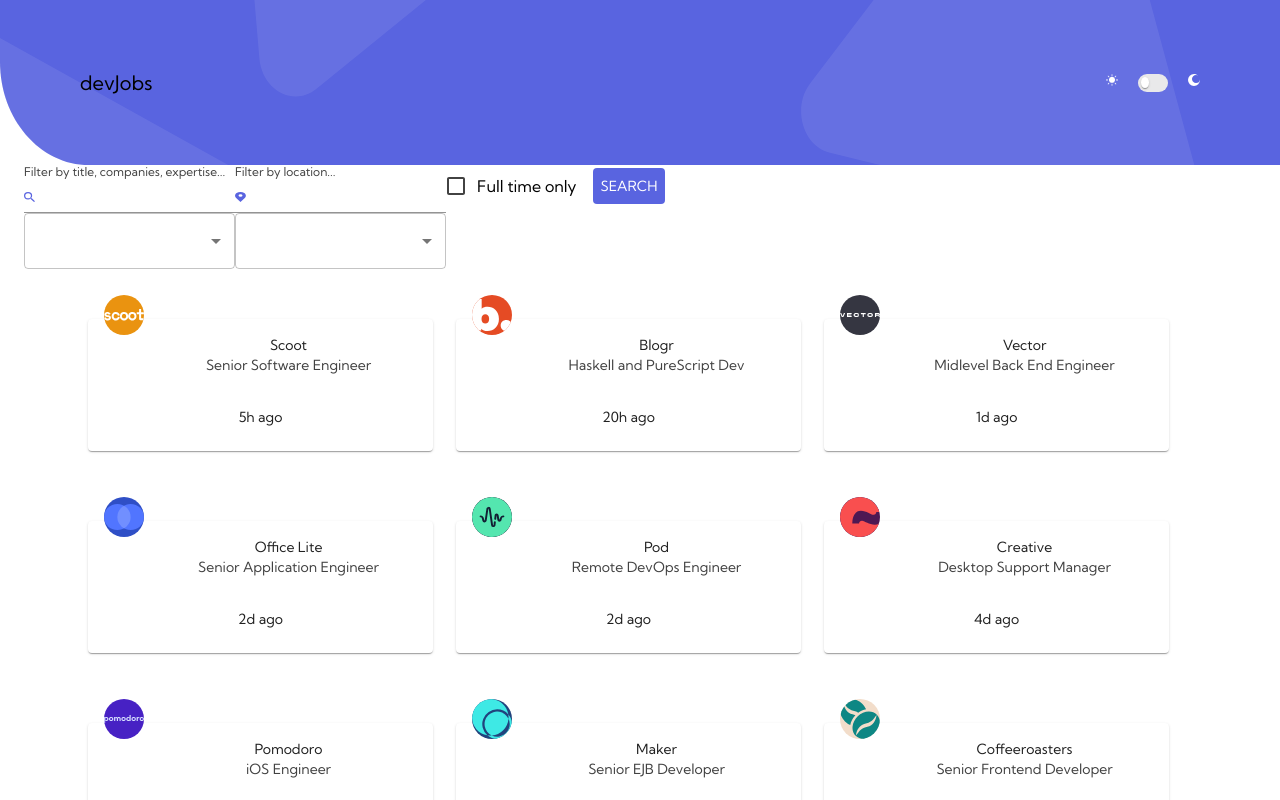
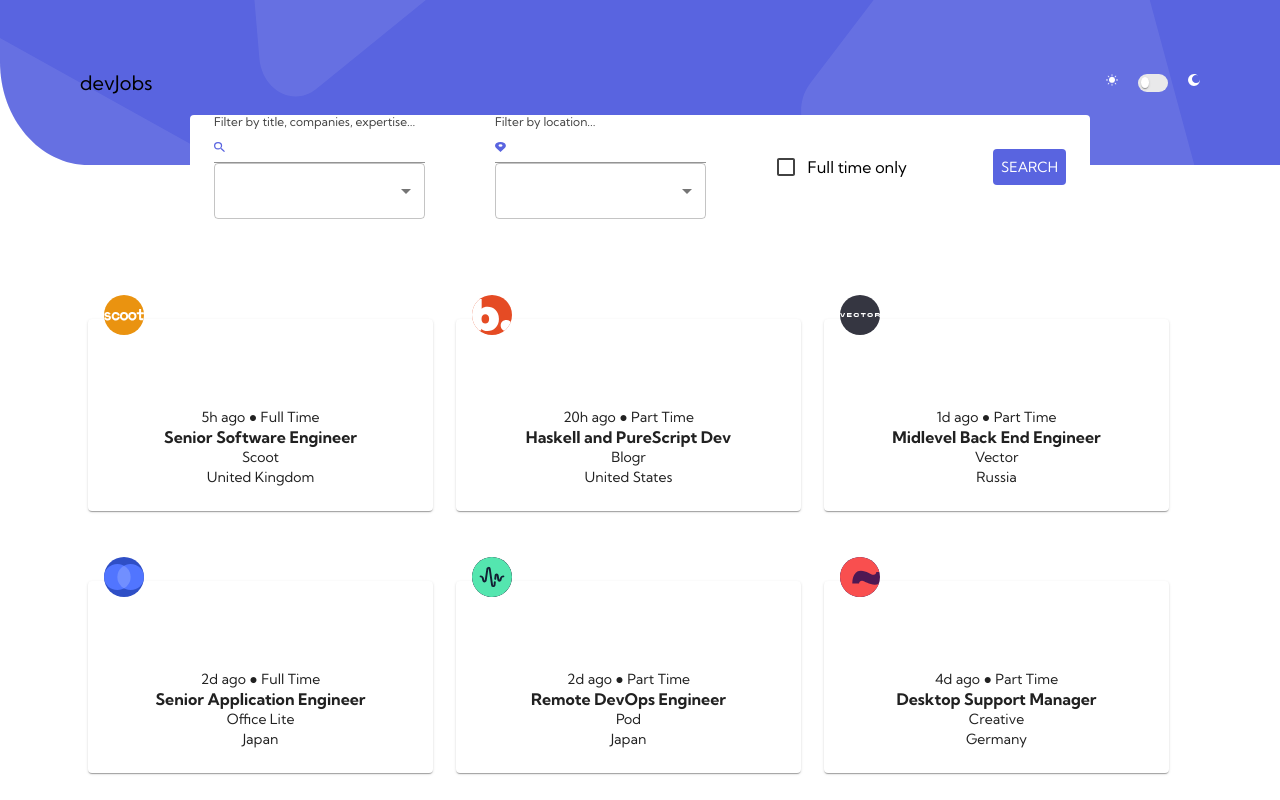
Before and after one commit to MSagdieva/FMChallenge---Devjobs-web-app, a Next.js app: page / in a window 1280 px wide. Shown: the top 800 px of the page. Built offline with nearby package versions, Linux system fonts and the light colour scheme.

Commit message:
first working version

```diff
--- a/components/JobCard.jsx
+++ b/components/JobCard.jsx
@@ -21,13 +21,13 @@
             <Avatar variant="square" style={{backgroundColor: info.info.logoBackground}} src={logoAddress}>
             </Avatar>
           }
-          title={info.info.company}
-          subheader={info.info.position}
         />
         <CardContent>
-          <Typography variant="body2">
-            {info.info.postedAt}
-          </Typography>
+        <Typography variant="body2">
+            {info.info.postedAt} {"\u25CF"} {info.info.contract}
+          </Typography><Typography variant="h8">{info.info.position}</Typography>
+        <Typography variant="body2">{info.info.company}</Typography>
+        <Typography variant="body2">{info.info.location}</Typography>
         </CardContent>
       </CustomizedCard>
   </Link>);
--- a/components/Main.jsx
+++ b/components/Main.jsx
@@ -16,7 +16,7 @@
     const [filterData, setFilterData] = useState(useContext(DataContext));
 
     useEffect (()=>
-    { console.log(searchQuery);
+    {
       setFilterData(data.filter((job)=>{return searchQuery.indexOf(job.id)!="-1"}))
     },[searchQuery])
 
--- a/components/SearchForm.jsx
+++ b/components/SearchForm.jsx
@@ -3,81 +3,82 @@
 import { Checkbox, FormControlLabel, Button, Container } from "@mui/material";
 import {DataContext} from "../pages/index";
 
+function capitalizeFirstLetter(string) {
+  return string.charAt(0).toUpperCase() + string.slice(1);
+}
+
 export default function SearchForm(props) {
   const data = useContext(DataContext);
-  const searchData = createDataForSearch();
+  const [searchData, setSearchData] = useState(createDataForSearch());
     const defaultArray = data.map((job)=>{return job.id});
+
+
+  useEffect (()=>
+  {
+  },[])
+
   function createDataForSearch(){
     let searchData = {"countries":{},"titles":{},"companies":{}, "expertices":{}, "contract":{}};
     let setInfo = new Set;
     data.map((job) => {
           {
-            if (!setInfo.has(job.position))
-            {            Object.defineProperty(searchData.titles, job.position, {
-              value: [job.id],
-              writable: true
-            });
-            }
-            else{
-              searchData.titles[job.position].push(job.id);
-            }
-
-            if (!setInfo.has(job.company))
-            {            Object.defineProperty(searchData.companies, job.company, {
-              value: [job.id],
-              writable: true
-            });
-            }
-            else{
-              searchData.companies[job.company].push(job.id);
-            }
-            if (!setInfo.has(job.location))
-            {            Object.defineProperty(searchData.countries, job.location, {
-              value: [job.id],
-              writable: true
-            });
-            }
-            else{
-              searchData.countries[job.location].push(job.id);
-            }
-            if (!setInfo.has(job.contract))
-            {            Object.defineProperty(searchData.contract, job.contract, {
-              value: [job.id],
-              writable: true
-            });
-            }
-            else{
-              searchData.contract[job.contract].push(job.id);
-            }
-            job.expertice.map(item=>{if (!setInfo.has(item))
-            {            Object.defineProperty(searchData.expertices, item, {
-              value: [job.id],
-              writable: true
-            });
-            }
-            else{
-              searchData.expertices[item].push(job.id);
-            }});
-
-            setInfo.add(job.position);
-            setInfo.add(job.company);
-            job.expertice.map(item=>{setInfo.add(item)});
-            setInfo.add(job.location);
-            setInfo.add(job.contract);
+            addDataObject(setInfo, job.position, searchData.titles, job.id);
+            addDataObject(setInfo, job.company, searchData.companies, job.id);
+            addDataObject(setInfo, job.location, searchData.countries, job.id);
+            addDataObject(setInfo, job.contract, searchData.contract, job.id);
+            job.expertice.map(exp=>{addDataObject(setInfo, exp, searchData.expertices, job.id);
+              setInfo.add(exp)});
+            setInfo.add(job.position).add(job.company).add(job.location).add(job.contract);
             // console.log(searchData);
         }
     });
    return searchData;
   }
+
+  function addDataObject(setInfo, propName, objKey, id){
+    if (!setInfo.has(propName))
+            {            Object.defineProperty(objKey, propName, {
+              value: [id],
+              writable: true
+            });
+            }
+            else{
+              objKey[propName].push(id);
+            }
+  }
   function changeSearchData(){
+    if (!document.getElementById("fulltime").checked&&document.getElementById("locationSearch").value==""&&document.getElementById("basicSearch").value=="")
+    {props.setSearchQuery(defaultArray);
+  }
+    else {
+    let arToChange = defaultArray;
     if (document.getElementById("fulltime").checked)
-    {props.setSearchQuery(searchData.contract["Full Time"]);}
-    else props.setSearchQuery(defaultArray);
+      {
+        arToChange = arToChange.filter((number)=>(searchData.contract["Full Time"]).indexOf(number)!="-1");
+      }
+    if(document.getElementById("locationSearch").value!=""){
+      if (Object.getOwnPropertyNames(searchData.countries).indexOf(document.getElementById("locationSearch").value)!="-1"){
+        arToChange = arToChange.filter((number)=>(searchData.countries[document.getElementById("locationSearch").value]).indexOf(number)!="-1");
+      }
+    }
+    if(document.getElementById("basicSearch").value!=""){
+      if (Object.getOwnPropertyNames(searchData.companies).indexOf(document.getElementById("basicSearch").value)!="-1"){
+        arToChange = arToChange.filter((number)=>(searchData.companies[document.getElementById("basicSearch").value]).indexOf(number)!="-1");
+      }
+    }
+    if(document.getElementById("basicSearch").value!=""){
+      if (Object.getOwnPropertyNames(searchData.titles).indexOf(document.getElementById("basicSearch").value)!="-1"){
+        arToChange = arToChange.filter((number)=>(searchData.titles[document.getElementById("basicSearch").value]).indexOf(number)!="-1");
+      }
+    }
+    props.setSearchQuery(arToChange);
+    }
   }
   return(
-<Container>
-<SearchLine type="basic" label="Filter by title, companies, expertise..." pic="/assets/desktop/icon-search.svg" searcData={searchData} data={data} setSearchQuery={props.searchQuery}/>
-<SearchLine type= "location" label="Filter by location..." pic="/assets/desktop/icon-location.svg" searcData={searchData} data={data} setSearchQuery={props.searchQuery}/>
+<Container maxWidth="false" style={{margin: "0 auto", display: "flex", justifyContent: "center"}}>
+  <Container maxWidth="md" style={{display: "flex", justifyContent: "space-between", alignItems:"center", position: "relative", top:"-50px", borderRadius: "4px"}}>
+  <SearchLine id="basicSearch" type="basic" label="Filter by title, companies, expertise..." pic="/assets/desktop/icon-search.svg" searchData={searchData} data={data} setSearchQuery={props.searchQuery}/>
+  <SearchLine id="locationSearch" type= "location" label="Filter by location..." pic="/assets/desktop/icon-location.svg" searchData={searchData} data={data} setSearchQuery={props.searchQuery}/>
   <FormControlLabel
           control={
             <Checkbox name="fulltime" id="fulltime"/>
@@ -85,5 +86,6 @@
           label="Full time only"
         />
   <Button onClick={changeSearchData}>Search</Button>
+  </Container>
 </Container>)
 }
--- /dev/null
+++ b/next.config.js
@@ -0,0 +1,9 @@
+/**
+ * @type {import('next').NextConfig}
+ */
+ const nextConfig = {
+    images: {
+      domains: ['localhost'],
+    },
+  };
+  export default nextConfig;
--- a/pages/_app.js
+++ b/pages/_app.js
@@ -40,8 +40,13 @@
             objectFit: "contain",
             height: "initial",
           }}
-      },
-    },
+        },
+      MuiFormControlLabel: {
+      styleOverrides: {
+        root: {
+        color: mode === "light"? "#000": "#FFF",}
+      }
+    }},
     palette: {
       mode,
       ...(mode === 'light'
@@ -93,7 +98,7 @@
 
     return (<ColorModeContext.Provider value={colorMode}>
         <ThemeProvider theme={theme}>
-    <Component {...pageProps} />
+    <Component {...pageProps} style={{backgroundColor: mode === "light"? "#FFF": "#000"}}/>
     </ThemeProvider>
     </ColorModeContext.Provider>)
   }
--- a/pages/index.js
+++ b/pages/index.js
@@ -1,14 +1,9 @@
 import React, {createContext} from "react";
-import JobCard from "../components/JobCard";
 import { Container, Typography } from "@mui/material";
-import Header from "../components/elements/Header";
-import Button from "@mui/material/Button";
-import { useTheme } from '@mui/material/styles';
-import JobsList from "../components/JobsList";
 import Main from  "../components/Main"
 
 const dev = process.env.NODE_ENV !== 'production';
-export const server = dev ? 'http://localhost:3000' : '';
+export const server = dev ? 'http://localhost:3000' : 'http://localhost:3000';
 
 export async function getStaticProps(){
   const res = await fetch( `${server}/data.json`);
--- a/public/assets/styles/globals.scss
+++ b/public/assets/styles/globals.scss
@@ -10,7 +10,12 @@
     /* Add additional src lines for other file formats */
   }
   $primaryColor: #5964E0;
-
+  .css-llkcrc-MuiContainer-root{
+    min-height: 100vh;
+  }
+  .css-llkcrc-MuiContainer-root{
+    border-radius: 15px;
+  }
   *{
     box-sizing: border-box;
   }
@@ -19,6 +24,7 @@
     padding: 0;
     margin: 0;
   }
+
   .header{
     display: flex;
     justify-content: space-between;
@@ -43,3 +49,17 @@
   .jobs-list-container .jobs-container.expanded .card:nth-child(n+13){
     display: initial;
   }
+  .imageCont span{
+    display: block!important;
+    height: 100%!important;
+    width: 100%!important;
+  }
+  .logoImage{
+    width: 40px!important;
+    height: 40px!important;
+    top: 50%!important;
+    left: 50%!important;
+    transform: translate3d(-50%, -50%, 0)!important;
+    margin: initial!important;
+  min-width: initial!important;
+  min-height: initial!important;}
```
Also changed, not shown: components/elements/Filter.jsx (deleted, +0 -24 lines), components/elements/SearchLine.jsx (+16 -33 lines), pages/detail/[slug].js (+30 -5 lines). Lines whose indentation alone changed are shown as unchanged.
